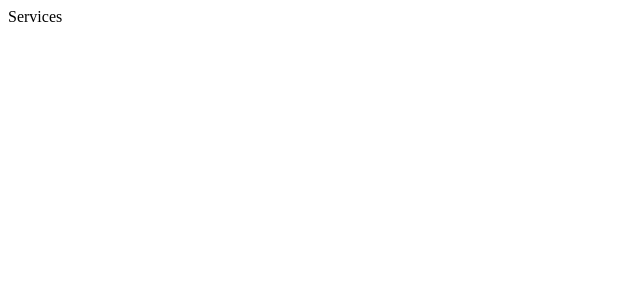
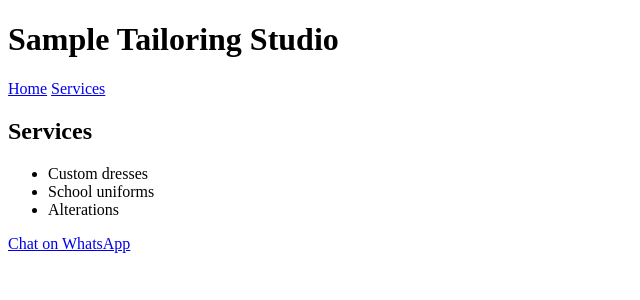
Before and after one commit to sk518x/tailoring-site, a Flask app: page /services in a window 1280 px wide. Before the commit the part shown is almost empty. Shown: the top 300 px of the page, without its empty margins (0-640 px from the left). Run offline with Flask 3, Linux system fonts and the light colour scheme.

Commit message:
Add base template shared by home and services

```diff
--- a/app.py
+++ b/app.py
@@ -7,7 +7,7 @@ def home():
 
 @app.route("/services")
 def services():
-    return "Services"
+    return render_template("services.html")
 
 if __name__ == "__main__":
     app.run(debug=True)
--- /dev/null
+++ b/templates/base.html
@@ -0,0 +1,26 @@
+<!doctype html>
+<html lang="en">
+  <head>
+    <meta charset="UTF-8" />
+    <meta name="viewport" content="width=device-width, initial-scale=1" />
+    <title>{% block title %}Sample Tailoring Studio{% endblock %}</title>
+  </head>
+  <body>
+    <header>
+      <h1>Sample Tailoring Studio</h1>
+      <nav>
+        <a href="/">Home</a>
+        <a href="/services">Services</a>
+      </nav>
+    </header>
+
+    <main>{% block content %}{% endblock %}</main>
+
+    <footer>
+      <a
+        href="https://wa.me/27000000000?text=Hi%2C%20I%27d%20like%20to%20enquire"
+        >Chat on WhatsApp</a
+      >
+    </footer>
+  </body>
+</html>
--- /dev/null
+++ b/templates/services.html
@@ -0,0 +1,9 @@
+{% extends "base.html" %} {% block title %}Services - Sample Tailoring Studio{%
+endblock %} {% block content %}
+<h2>Services</h2>
+<ul>
+  <li>Custom dresses</li>
+  <li>School uniforms</li>
+  <li>Alterations</li>
+</ul>
+{% endblock %}
```
Also changed, not shown: templates/home.html (+3 -16 lines), tests/test_app.py (+7 -0 lines).
